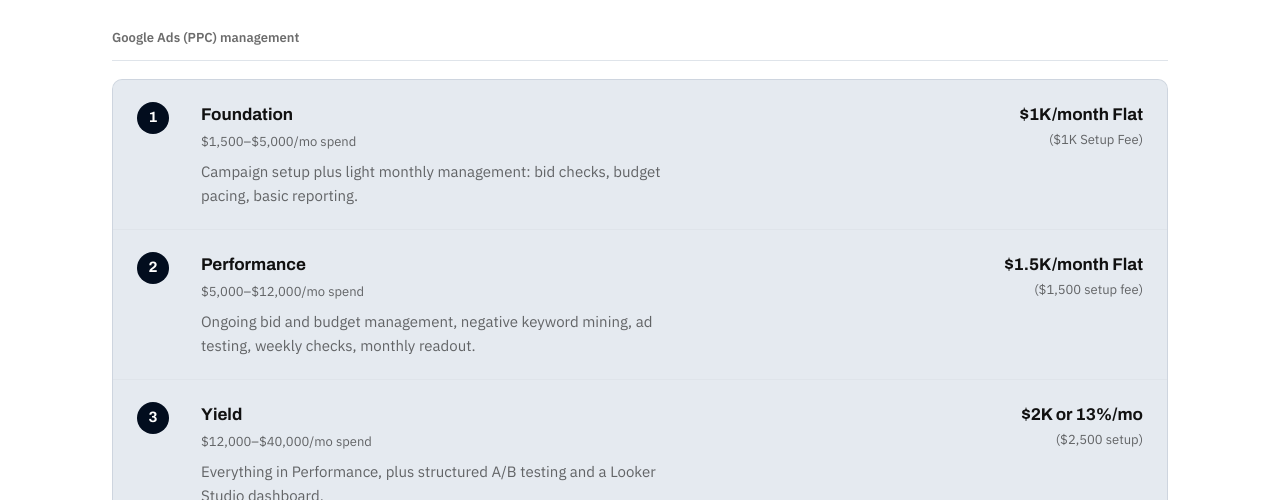
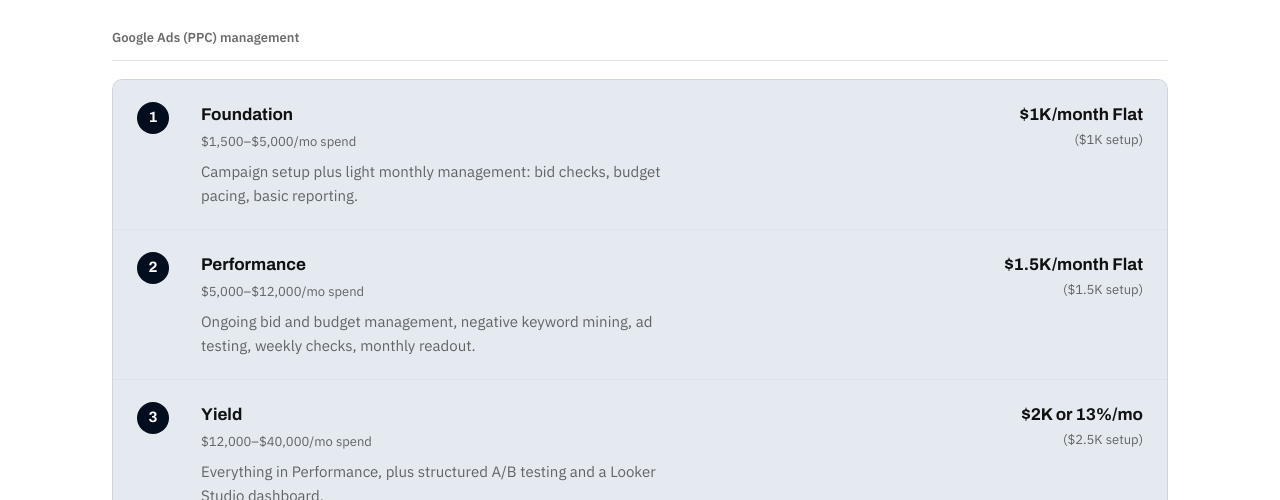
Before and after one commit to ilikegrits/pyr-digital-site, a website: page public/index.html in a window 1280 px wide. Shown: the part 1000-1500 px from the top of the page. Drawn offline with Linux system fonts and the light colour scheme.

Commit message:
Update index.html

```diff
--- a/public/index.html
+++ b/public/index.html
@@ -85,7 +85,7 @@
             </div>
             <div class="tier-price">
               <div class="amount">$1K/month Flat</div>
-              <div class="setup">($1K Setup Fee)</div>
+              <div class="setup">($1K setup)</div>
             </div>
           </div>
           <div class="tier-row">
@@ -97,7 +97,7 @@
             </div>
             <div class="tier-price">
               <div class="amount">$1.5K/month Flat</div>
-              <div class="setup">($1,500 setup fee)</div>
+              <div class="setup">($1.5K setup)</div>
             </div>
           </div>
           <div class="tier-row">
@@ -109,7 +109,7 @@
             </div>
             <div class="tier-price">
               <div class="amount">$2K or 13%/mo</div>
-              <div class="setup">($2,500 setup)</div>
+              <div class="setup">($2.5K setup)</div>
             </div>
           </div>
           <div class="tier-row">
```
